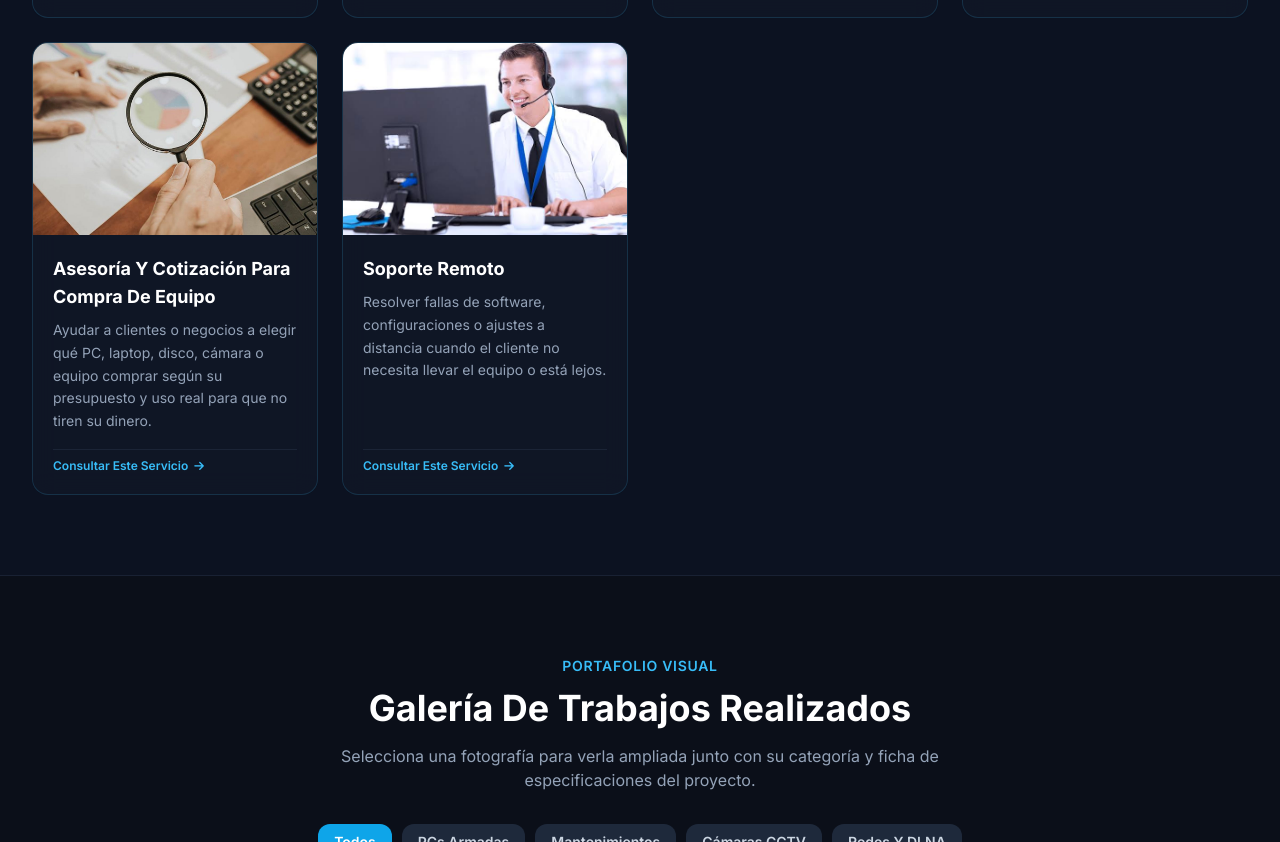
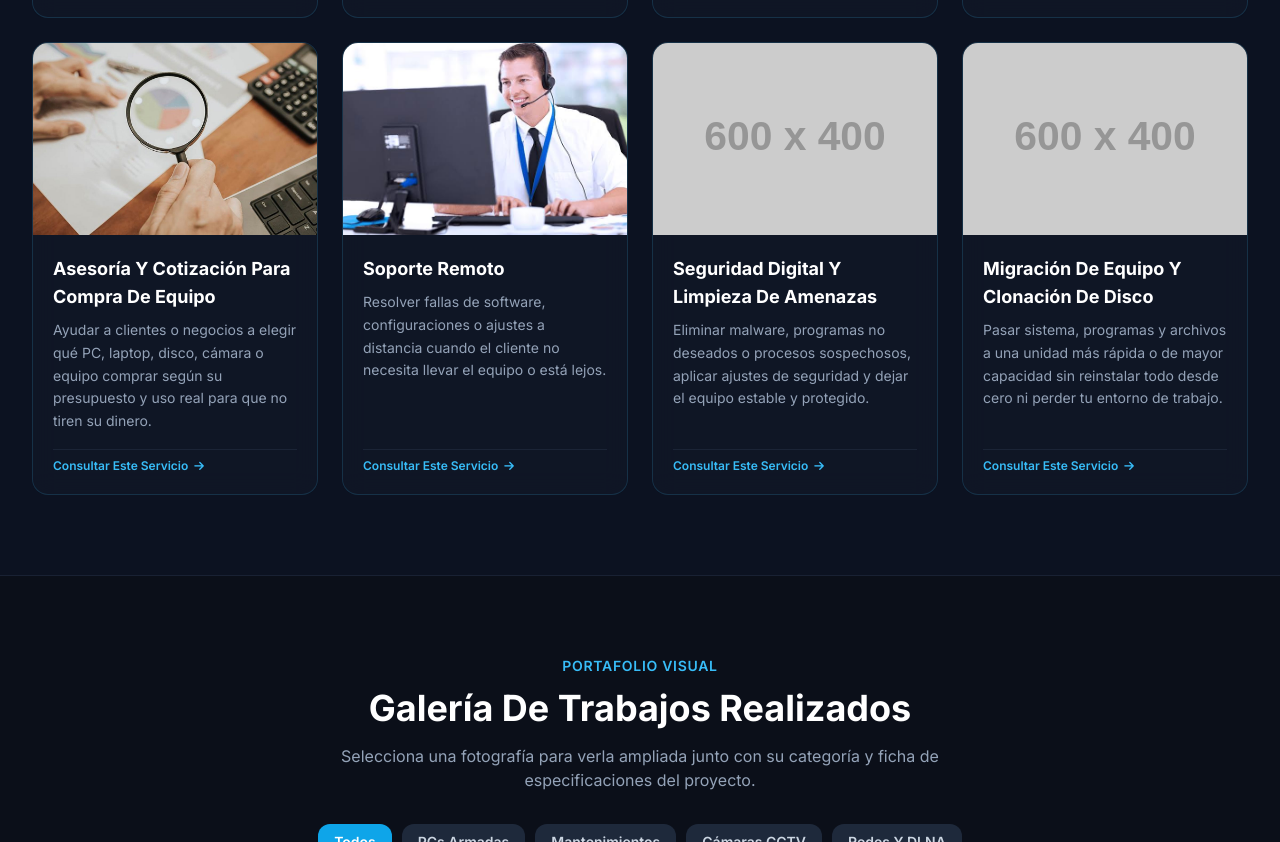
Before and after one commit to IngArrezola/PaginaWebArrezola, a plain HTML site: page index.html in a window 1280 px wide. Shown: the part 2460-3302 px from the top of the page. Drawn offline with nearby package versions, Linux system fonts and the light colour scheme; placeholder pictures from the web are drawn by us.

Commit message:
Add files via upload

```diff
--- a/index.html
+++ b/index.html
@@ -501,6 +501,50 @@
                             </p>
                         </div>
                         <a href="#" onclick="consultarServicio('Soporte Remoto Rápido', event)"
+                           class="inline-flex items-center gap-1.5 text-xs font-semibold text-sky-400 hover:text-emerald-300 transition pt-2 border-t border-slate-800/80">
+                            <span>Consultar Este Servicio</span>
+                            <i class="fa-solid fa-arrow-right text-[11px]"></i>
+                        </a>
+                    </div>
+                </article>
+ <!-- 15. Seguridad Digital Y Limpieza De Amenazas -->
+                <article class="glass-card rounded-2xl overflow-hidden flex flex-col">
+                    <div class="h-48 overflow-hidden bg-slate-800">
+                        <img src="img/seguridad.jpg"
+                             onerror="this.src='https://placehold.co/600x400/1e293b/38bdf8?text=Soporte+Remoto+Rapido'"
+                             alt="Seguridad Digital Y Limpieza De Amenazas"
+                             class="w-full h-full object-cover object-center hover:scale-105 transition duration-500">
+                    </div>
+                    <div class="p-5 flex-1 flex flex-col justify-between">
+                        <div>
+                            <h3 class="text-lg font-bold text-white mb-2">Seguridad Digital Y Limpieza De Amenazas</h3>
+                            <p class="text-slate-400 text-sm leading-relaxed mb-4">
+                               Eliminar malware, programas no deseados o procesos sospechosos, aplicar ajustes de seguridad y dejar el equipo estable y protegido.
+                            </p>
+                        </div>
+                        <a href="#" onclick="consultarServicio('Seguridad Digital Y Limpieza De Amenazas', event)"
+                           class="inline-flex items-center gap-1.5 text-xs font-semibold text-sky-400 hover:text-emerald-300 transition pt-2 border-t border-slate-800/80">
+                            <span>Consultar Este Servicio</span>
+                            <i class="fa-solid fa-arrow-right text-[11px]"></i>
+                        </a>
+                    </div>
+                </article>
+ <!-- 16. Migración De Equipo Y Clonación De Disco -->
+                <article class="glass-card rounded-2xl overflow-hidden flex flex-col">
+                    <div class="h-48 overflow-hidden bg-slate-800">
+                        <img src="img/clonacion.jpg"
+                             onerror="this.src='https://placehold.co/600x400/1e293b/38bdf8?text=Soporte+Remoto+Rapido'"
+                             alt="Migración De Equipo Y Clonación De Disco"
+                             class="w-full h-full object-cover object-center hover:scale-105 transition duration-500">
+                    </div>
+                    <div class="p-5 flex-1 flex flex-col justify-between">
+                        <div>
+                            <h3 class="text-lg font-bold text-white mb-2">Migración De Equipo Y Clonación De Disco</h3>
+                            <p class="text-slate-400 text-sm leading-relaxed mb-4">
+                               Pasar sistema, programas y archivos a una unidad más rápida o de mayor capacidad sin reinstalar todo desde cero ni perder tu entorno de trabajo.
+                            </p>
+                        </div>
+                        <a href="#" onclick="consultarServicio('Migración De Equipo Y Clonación De Disco', event)"
                            class="inline-flex items-center gap-1.5 text-xs font-semibold text-sky-400 hover:text-emerald-300 transition pt-2 border-t border-slate-800/80">
                             <span>Consultar Este Servicio</span>
                             <i class="fa-solid fa-arrow-right text-[11px]"></i>
```
